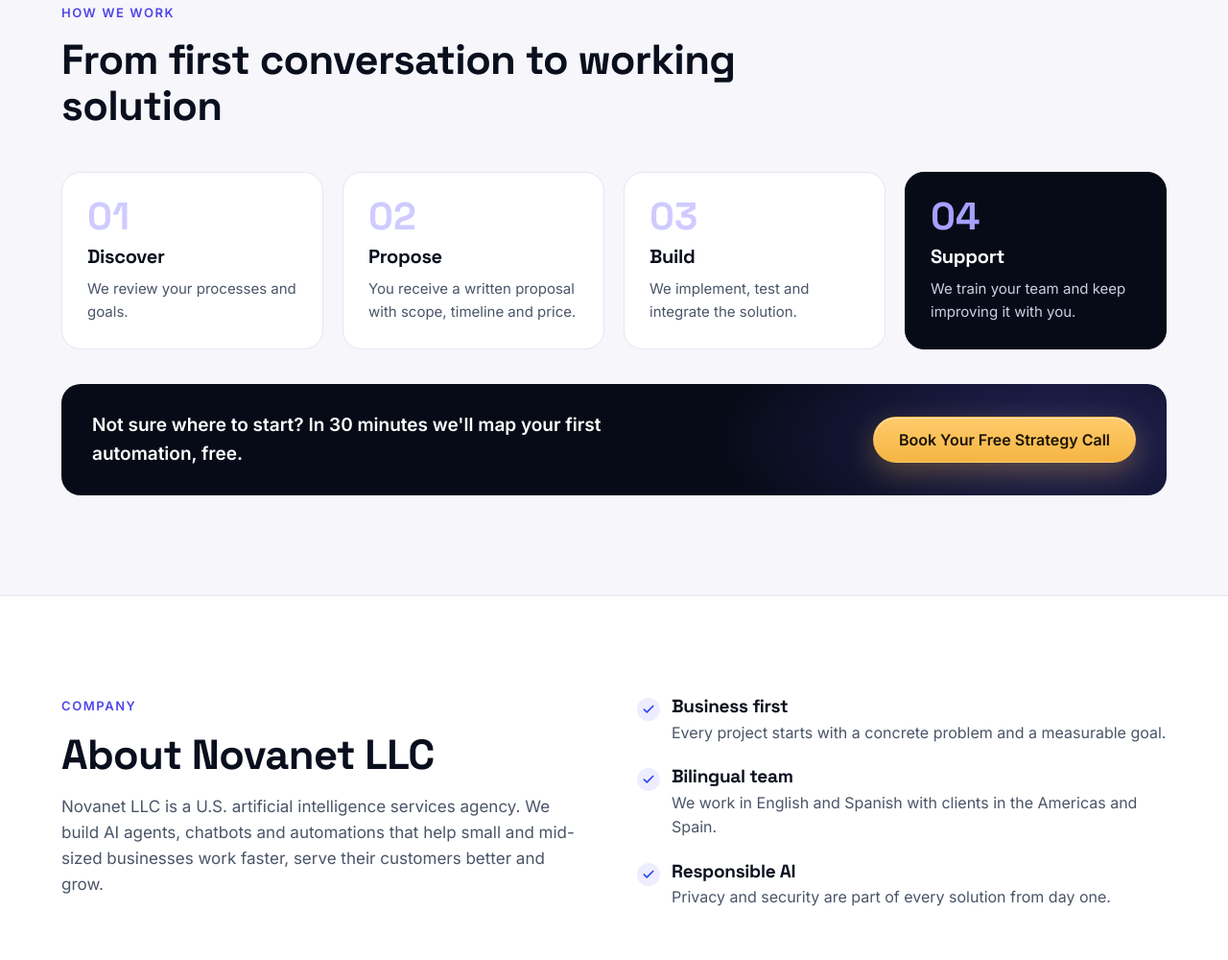
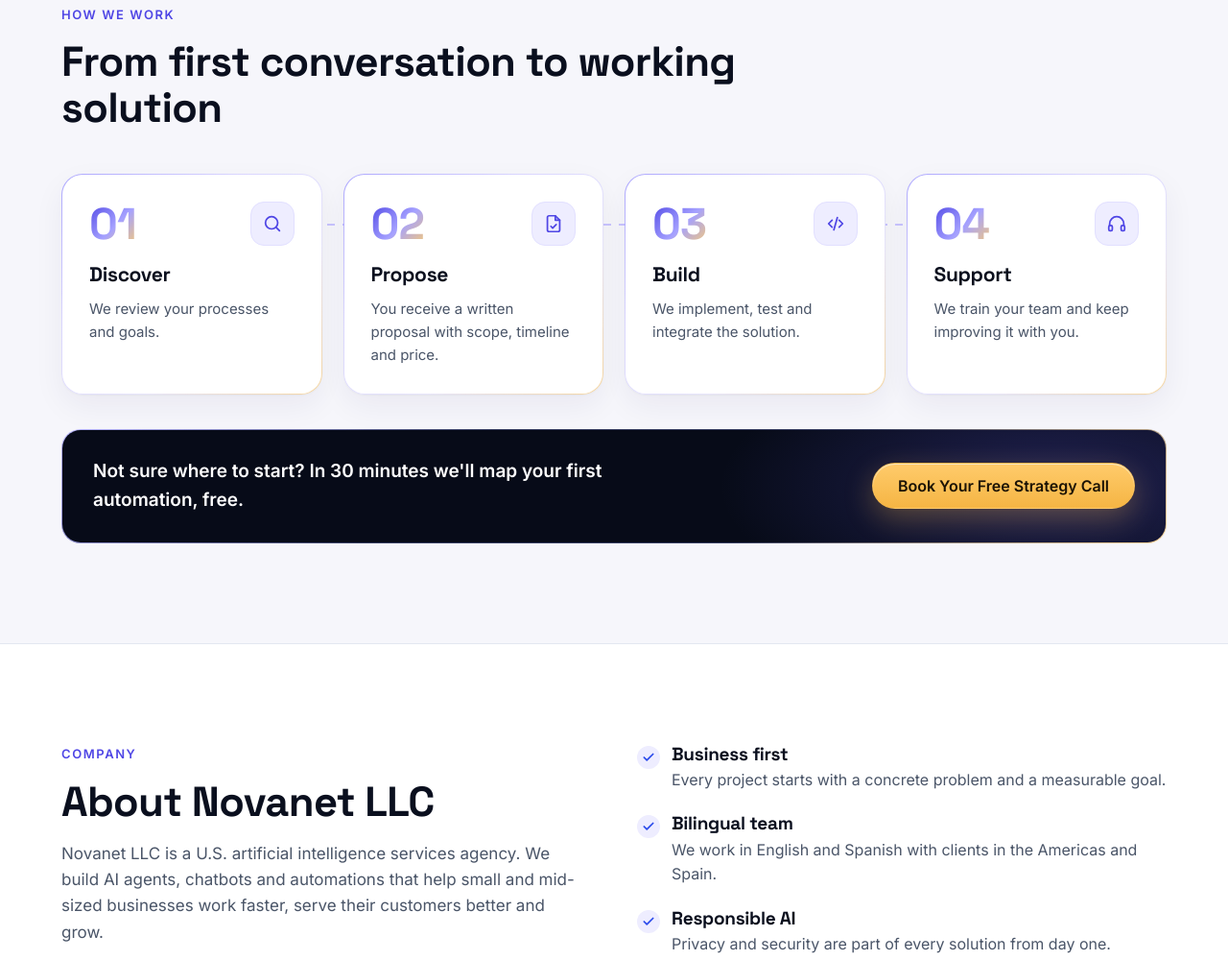
Before and after one commit to alanecomdigital/novanet-web, a plain HTML site: page index.html in a window 1280 px wide. Shown: the part 2117-3117 px from the top of the page at 96% size. Drawn offline with Linux system fonts and the light colour scheme.

Commit message:
Add files via upload

```diff
--- a/index.html
+++ b/index.html
@@ -13,8 +13,8 @@
 <!-- Performance: self-hosted fonts, preloaded -->
 <link rel="preload" href="fonts/inter-400.woff2" as="font" type="font/woff2" crossorigin>
 <link rel="preload" href="fonts/space-grotesk-700.woff2" as="font" type="font/woff2" crossorigin>
-<link rel="stylesheet" href="styles.css?v=8">
-<script src="script.js?v=8" defer></script>
+<link rel="stylesheet" href="styles.css?v=9">
+<script src="script.js?v=9" defer></script>
 
 <!-- Icons -->
 <link rel="icon" href="img/favicon.svg" type="image/svg+xml">
@@ -213,10 +213,10 @@
         <h2 data-i18n="procTitle">From first conversation to working solution</h2>
       </header>
       <ol class="steps">
-        <li class="step reveal"><span class="step__n">01</span><h3 data-i18n="p1t">Discover</h3><p data-i18n="p1d">We review your processes and goals.</p></li>
-        <li class="step reveal"><span class="step__n">02</span><h3 data-i18n="p2t">Propose</h3><p data-i18n="p2d">You receive a written proposal with scope, timeline and price.</p></li>
-        <li class="step reveal"><span class="step__n">03</span><h3 data-i18n="p3t">Build</h3><p data-i18n="p3d">We implement, test and integrate the solution.</p></li>
-        <li class="step step--dark reveal"><span class="step__n">04</span><h3 data-i18n="p4t">Support</h3><p data-i18n="p4d">We train your team and keep improving it with you.</p></li>
+        <li class="step reveal"><div class="step__top"><span class="step__n">01</span><span class="step__icon" aria-hidden="true"><svg viewBox="0 0 24 24"><circle cx="11" cy="11" r="7"/><path d="m20 20-3.5-3.5"/></svg></span></div><h3 data-i18n="p1t">Discover</h3><p data-i18n="p1d">We review your processes and goals.</p></li>
+        <li class="step reveal"><div class="step__top"><span class="step__n">02</span><span class="step__icon" aria-hidden="true"><svg viewBox="0 0 24 24"><path d="M14 3H7a2 2 0 0 0-2 2v14a2 2 0 0 0 2 2h10a2 2 0 0 0 2-2V8z"/><path d="M14 3v5h5M9 15l2 2 4-4"/></svg></span></div><h3 data-i18n="p2t">Propose</h3><p data-i18n="p2d">You receive a written proposal with scope, timeline and price.</p></li>
+        <li class="step reveal"><div class="step__top"><span class="step__n">03</span><span class="step__icon" aria-hidden="true"><svg viewBox="0 0 24 24"><path d="m8 8-4 4 4 4M16 8l4 4-4 4M14 5l-4 14"/></svg></span></div><h3 data-i18n="p3t">Build</h3><p data-i18n="p3d">We implement, test and integrate the solution.</p></li>
+        <li class="step reveal"><div class="step__top"><span class="step__n">04</span><span class="step__icon" aria-hidden="true"><svg viewBox="0 0 24 24"><path d="M4 14v-2a8 8 0 0 1 16 0v2"/><rect x="3" y="14" width="4" height="6" rx="1.5"/><rect x="17" y="14" width="4" height="6" rx="1.5"/></svg></span></div><h3 data-i18n="p4t">Support</h3><p data-i18n="p4d">We train your team and keep improving it with you.</p></li>
       </ol>
       <div class="inline-cta reveal">
         <p data-i18n="midCta">Not sure where to start? A 30-minute call is enough to find your first automation.</p>
--- a/script.js
+++ b/script.js
@@ -304,7 +304,13 @@
       });
       var io = new IntersectionObserver(function (entries) {
         entries.forEach(function (en) {
-          if (en.isIntersecting) { en.target.classList.add("is-visible"); io.unobserve(en.target); }
+          if (en.isIntersecting) {
+            var el = en.target;
+            el.classList.add("is-visible");
+            io.unobserve(el);
+            // After the entrance animation, hand control back to the element's own hover effects
+            setTimeout(function () { el.classList.remove("reveal"); }, 1400);
+          }
         });
       }, { rootMargin: "0px 0px -8% 0px", threshold: 0.12 });
       reveals.forEach(function (el) { io.observe(el); });
--- a/styles.css
+++ b/styles.css
@@ -302,15 +302,37 @@
 .also__item h3 { font-size: 18px; margin-bottom: 6px; }
 .also__item p { color: #B3BEDB; font-size: 15px; }
 
-.steps { list-style: none; margin: 0; padding: 0; display: grid; grid-template-columns: repeat(auto-fit, minmax(220px, 1fr)); gap: 20px; }
-.step { background: #fff; border: 1px solid var(--line); border-radius: var(--radius); padding: 26px; display: flex; flex-direction: column; gap: 10px; transition: transform .25s var(--ease), box-shadow .25s; }
-.step:hover { transform: translateY(-5px); box-shadow: 0 18px 40px rgba(10, 15, 30, .08); }
-.step__n { font: 700 40px/1 var(--display); color: #CFCBFF; }
-.step h3 { font-size: 20px; }
+.steps { position: relative; list-style: none; margin: 0; padding: 0; display: grid; grid-template-columns: repeat(auto-fit, minmax(230px, 1fr)); gap: 22px; }
+@media (min-width: 1000px) {
+  .steps { grid-template-columns: repeat(4, minmax(0, 1fr)); }
+  /* dashed connector visible in the gaps between steps */
+  .steps::before {
+    content: ""; position: absolute; left: 6%; right: 6%; top: 52px; height: 2px; z-index: 0;
+    background: repeating-linear-gradient(90deg, #C9C4FF 0 8px, transparent 8px 16px);
+  }
+}
+.step {
+  position: relative; z-index: 1; border-radius: 22px; padding: 28px; display: flex; flex-direction: column; gap: 12px;
+  box-shadow: 0 1px 2px rgba(16, 12, 60, .04), 0 12px 32px rgba(28, 22, 90, .06);
+  transition: transform .3s var(--ease), box-shadow .3s;
+}
+.step:hover { transform: translateY(-6px); box-shadow: 0 24px 54px rgba(28, 22, 90, .13); }
+.step__top { display: flex; align-items: center; justify-content: space-between; margin-bottom: 6px; }
+.step__n {
+  font: 700 46px/1 var(--display); letter-spacing: -.02em;
+  background: linear-gradient(135deg, var(--accent-ink), #A5A1FF 55%, #F5C978);
+  -webkit-background-clip: text; background-clip: text; color: transparent;
+}
+.step__icon {
+  width: 46px; height: 46px; flex: none; border-radius: 14px; display: grid; place-items: center;
+  background: var(--accent-soft); border: 1px solid #E2E0FF;
+  transition: background-color .3s, border-color .3s, box-shadow .3s, transform .3s var(--ease);
+}
+.step__icon svg { width: 22px; height: 22px; fill: none; stroke: var(--accent-ink); stroke-width: 1.9; stroke-linecap: round; stroke-linejoin: round; transition: stroke .3s; }
+.step:hover .step__icon { background: var(--accent); border-color: var(--accent); box-shadow: 0 10px 22px rgba(108, 99, 255, .35); transform: rotate(-6deg); }
+.step:hover .step__icon svg { stroke: #fff; }
+.step h3 { font-size: 21px; }
 .step p { color: var(--muted); font-size: 15px; }
-.step--dark { background: var(--ink); border-color: var(--ink); color: #fff; }
-.step--dark .step__n { color: var(--accent-light); }
-.step--dark p { color: var(--soft-dark); }
 
 .inline-cta {
   margin-top: 36px; display: flex; flex-wrap: wrap; align-items: center; justify-content: space-between; gap: 18px;
@@ -467,6 +489,51 @@
 .footer__links { display: flex; flex-wrap: wrap; gap: 12px 28px; align-items: flex-start; }
 .footer__legal { border-top: 1px solid #1A2238; padding-top: 20px; padding-bottom: 28px; }
 
+/* ---------- Premium gradient borders (all boxes) ---------- */
+:root {
+  --edge: linear-gradient(140deg, rgba(140, 132, 255, .70), rgba(216, 212, 255, .95) 34%, rgba(230, 228, 250, .95) 66%, rgba(245, 181, 68, .50));
+  --edge-hover: linear-gradient(140deg, #8E86FF, rgba(207, 203, 255, .95) 40%, rgba(207, 203, 255, .95) 60%, rgba(245, 181, 68, .90));
+  --edge-dark: linear-gradient(140deg, rgba(165, 161, 255, .75), rgba(38, 46, 84, .95) 35%, rgba(38, 46, 84, .95) 65%, rgba(245, 181, 68, .55));
+  --edge-dark-hover: linear-gradient(140deg, #B9B4FF, rgba(66, 70, 140, .95) 40%, rgba(66, 70, 140, .95) 60%, rgba(245, 181, 68, .95));
+}
+.card, .step, .faq__item, .legal, .faq-wrap__link {
+  border: 1px solid transparent;
+  background: linear-gradient(#fff, #fff) padding-box, var(--edge) border-box;
+}
+.card:hover, .step:hover, .faq__item:hover, .faq__item[open], .faq-wrap__link:hover {
+  border-color: transparent;
+  background: linear-gradient(#fff, #fff) padding-box, var(--edge-hover) border-box;
+}
+.card.card--feature {
+  border: 1px solid transparent;
+  background:
+    radial-gradient(420px 260px at 100% 0%, rgba(108, 99, 255, .30), transparent 70%) padding-box,
+    linear-gradient(var(--ink), var(--ink)) padding-box,
+    var(--edge-dark) border-box;
+}
+.card.card--feature:hover {
+  border-color: transparent;
+  background:
+    radial-gradient(420px 260px at 100% 0%, rgba(108, 99, 255, .38), transparent 70%) padding-box,
+    linear-gradient(var(--ink), var(--ink)) padding-box,
+    var(--edge-dark-hover) border-box;
+}
+.also, .inline-cta {
+  border: 1px solid transparent;
+  background:
+    radial-gradient(500px 200px at 90% 50%, rgba(108, 99, 255, .26), transparent 70%) padding-box,
+    linear-gradient(var(--ink), var(--ink)) padding-box,
+    var(--edge-dark) border-box;
+}
+.form {
+  border: 1px solid transparent;
+  background: linear-gradient(var(--ink-2), var(--ink-2)) padding-box, var(--edge-dark) border-box;
+}
+.legal .legal__body {
+  border: 1px solid transparent;
+  background: linear-gradient(#fff, #fff) padding-box, var(--edge) border-box;
+}
+
 /* ---------- Reveal on scroll ---------- */
 .js .reveal { opacity: 0; transform: translateY(22px); transition: opacity .8s var(--ease), transform .8s var(--ease); transition-delay: var(--rd, 0s); }
 .js .reveal.is-visible { opacity: 1; transform: none; }
```
